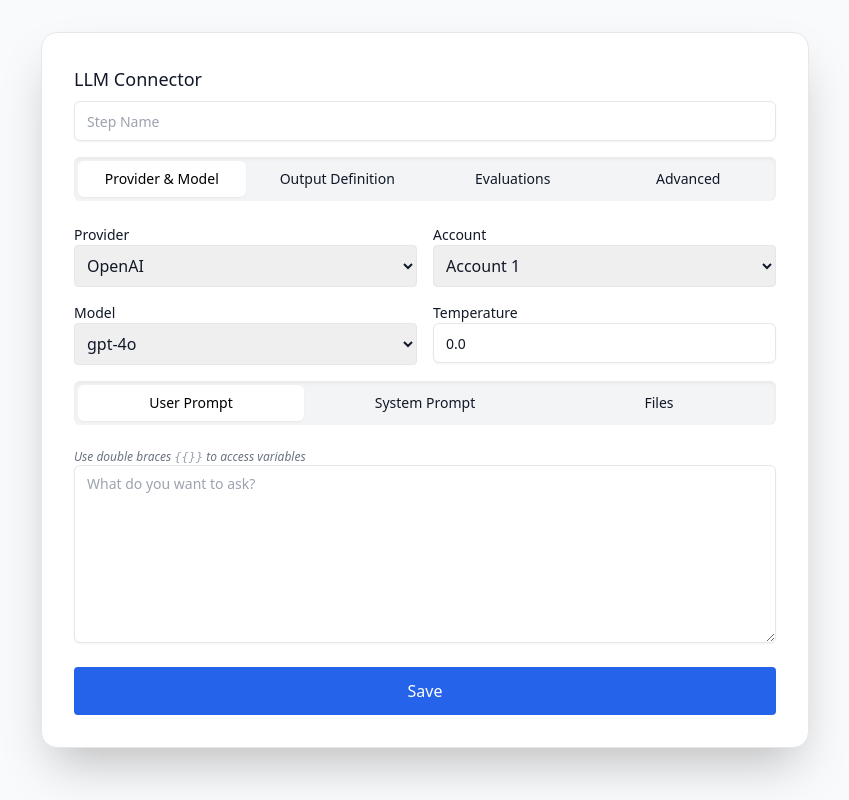
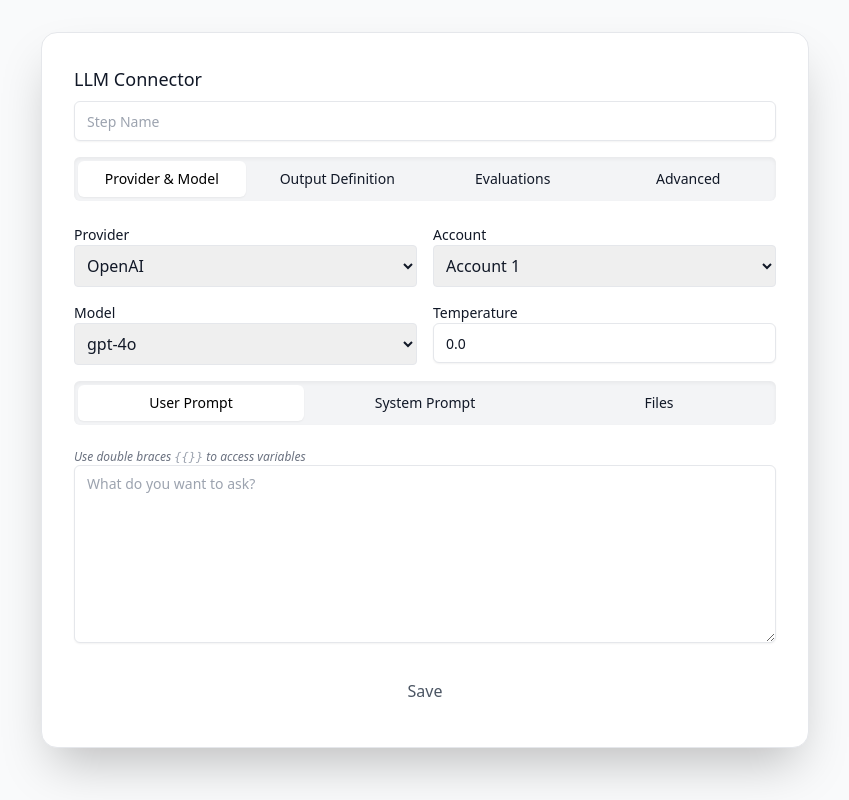
Before and after one commit to eduardo-braga/llm-connector-form, a React (Vite) app: page / in a window 1280 px wide. Shown: the whole page, without its empty margins (215-1064 px from the left). Built offline with nearby package versions, Linux system fonts and the light colour scheme.

Commit message:
Update LLM_Connector_Form.jsx

```diff
--- a/src/pages/LLM_Connector_Form.jsx
+++ b/src/pages/LLM_Connector_Form.jsx
@@ -335,7 +335,7 @@ const generateSchemaFromExample = () => {
             </div>
           </TabsContent>
         </Tabs>
-        <Button className="w-full bg-black hover:bg-black hover:bg-neutral-800 text-white mt-6 !important" variant="default" size="lg" onClick={() => window.alert('Connector successfully saved!')}>Save</Button>
+        <Button className="w-full mt-6" variant="ghost" size="lg" onClick={() => window.alert('Connector successfully saved!')}>Save</Button>
       </CardContent>
     </Card>
   );
```
